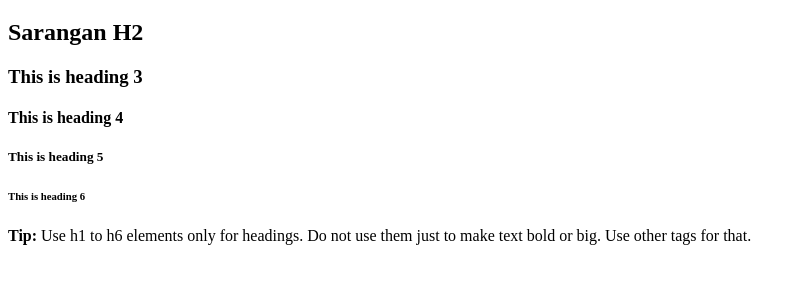
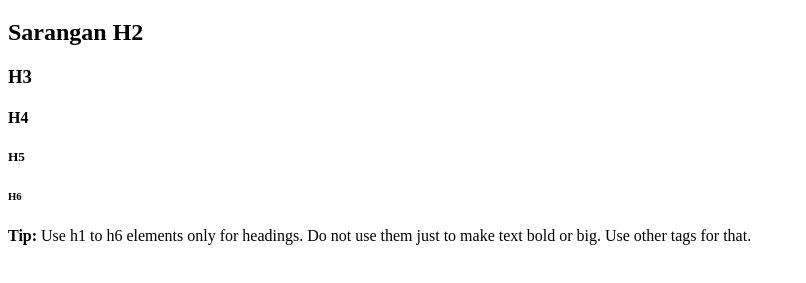
Before and after one commit to saranganoob/SampleLive, a plain HTML site: page index.html in a window 1280 px wide. Shown: the part 61-344 px from the top of the page, without its empty margins (0-806 px from the left). Drawn offline with Linux system fonts and the light colour scheme.

Commit message:
Update index.html

```diff
--- a/index.html
+++ b/index.html
@@ -4,10 +4,10 @@
 
 <h1>Sarangan H1</h1>
 <h2>Sarangan H2</h2>
-<h3>This is heading 3</h3>
-<h4>This is heading 4</h4>
-<h5>This is heading 5</h5>
-<h6>This is heading 6</h6>
+<h3>H3</h3>
+<h4>H4</h4>
+<h5>H5</h5>
+<h6>H6</h6>
 
 <p><b>Tip:</b> Use h1 to h6 elements only for headings. Do not use them just to make text bold or big. Use other tags for that.</p>
 
```
